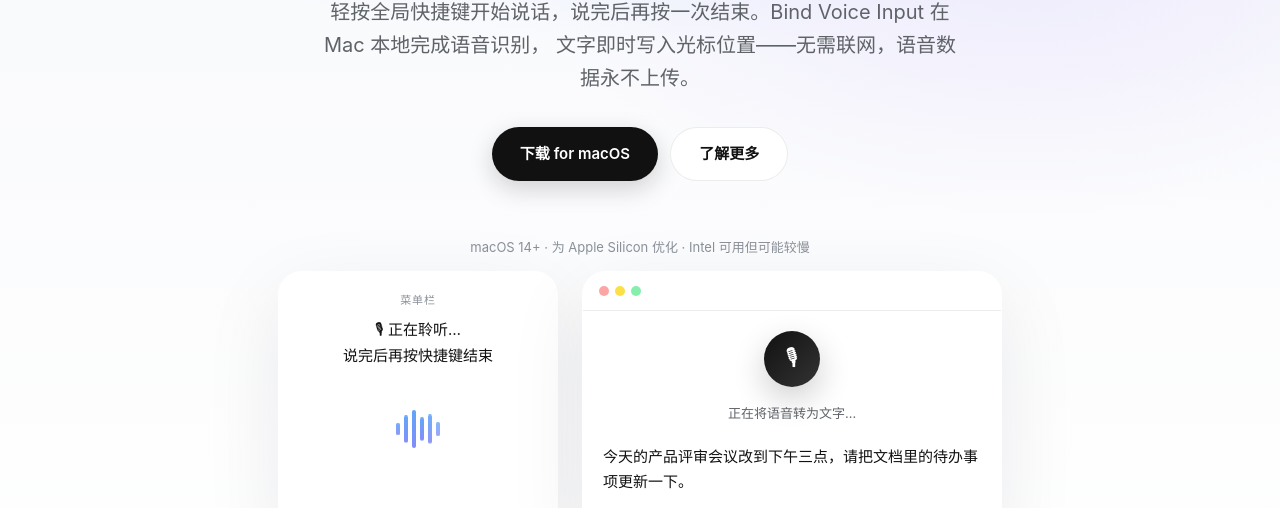
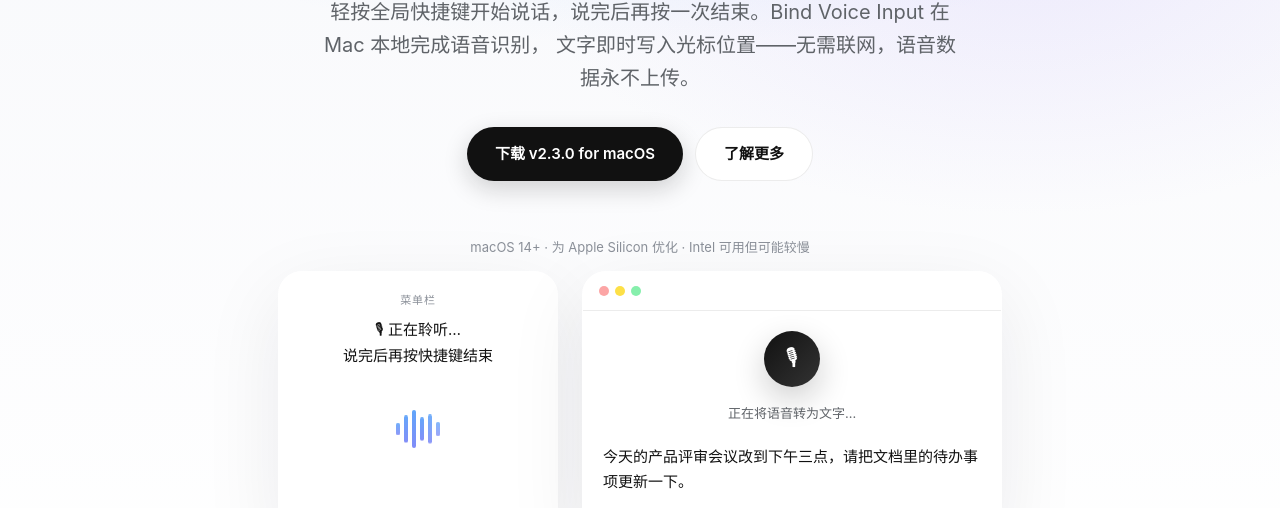
Before and after one commit to bindoffice/bind-voice-input-website, a plain HTML site: page index.html in a window 1280 px wide. Shown: the part 292-800 px from the top of the page. Drawn offline with Linux system fonts and the light colour scheme.

Commit message:
update download url
update download url

```diff
--- a/index.html
+++ b/index.html
@@ -38,8 +38,8 @@
           文字即时写入光标位置——无需联网，语音数据永不上传。
         </p>
         <div class="hero-actions">
-          <a class="btn btn-primary btn-large" href="https://github.com/bindoffice/bind-voice-input-website/raw/refs/heads/main/assets/Bind-Voice-Input-2.2.0.dmg">
-            下载 for macOS
+          <a class="btn btn-primary btn-large" href="https://static.bindoffice.ltd/bind-voice-input/BindVoiceInput-2.3.0.dmg">
+            下载 v2.3.0 for macOS
           </a>
           <a class="btn btn-secondary btn-large" href="#features">
             了解更多
@@ -310,8 +310,8 @@
       <div class="container">
         <h2>开启你的高效输入</h2>
         <p>免费下载，本地运行。首次启动会引导你完成权限与模型下载。</p>
-        <a class="btn btn-primary btn-large" href="https://github.com/bindoffice/bind-voice-input-website/raw/refs/heads/main/assets/Bind-Voice-Input-2.2.0.dmg">
-          下载 Bind Voice Input
+        <a class="btn btn-primary btn-large" href="https://static.bindoffice.ltd/bind-voice-input/BindVoiceInput-2.3.0.dmg">
+          下载 Bind Voice Input 2.3.0
         </a>
         <p class="cta-meta">
           需要 macOS 14 或更高版本 ·
@@ -339,7 +339,7 @@
         </div>
         <div class="footer-col">
           <h5>支持</h5>
-          <a href="https://github.com/bindoffice/bind-voice-input-website/raw/refs/heads/main/assets/Bind-Voice-Input-2.2.0.dmg">下载</a>
+          <a href="https://static.bindoffice.ltd/bind-voice-input/BindVoiceInput-2.3.0.dmg">下载 v2.3.0</a>
           <a href="mailto:support@bindoffice.com">联系我们</a>
         </div>
         <div class="footer-col">
```
Also changed, not shown: 2 other files.
